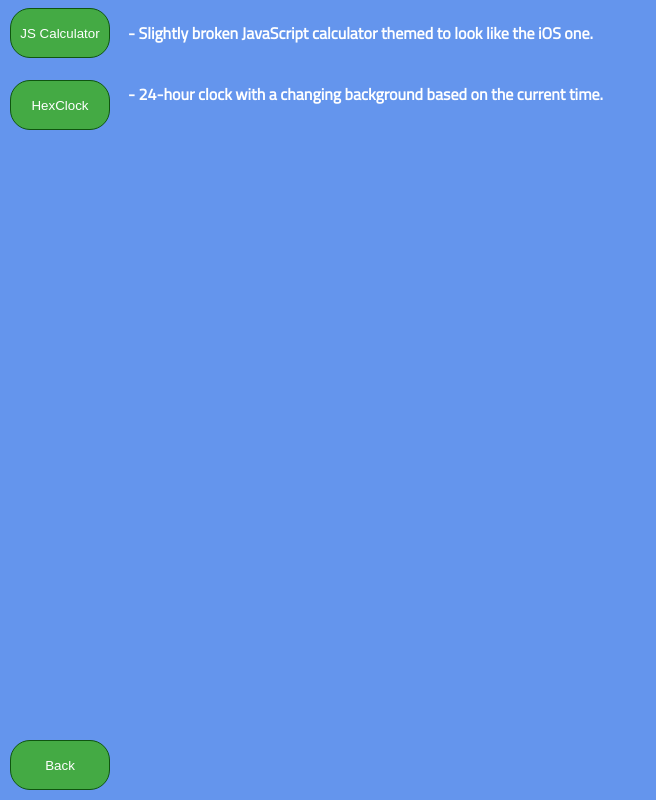
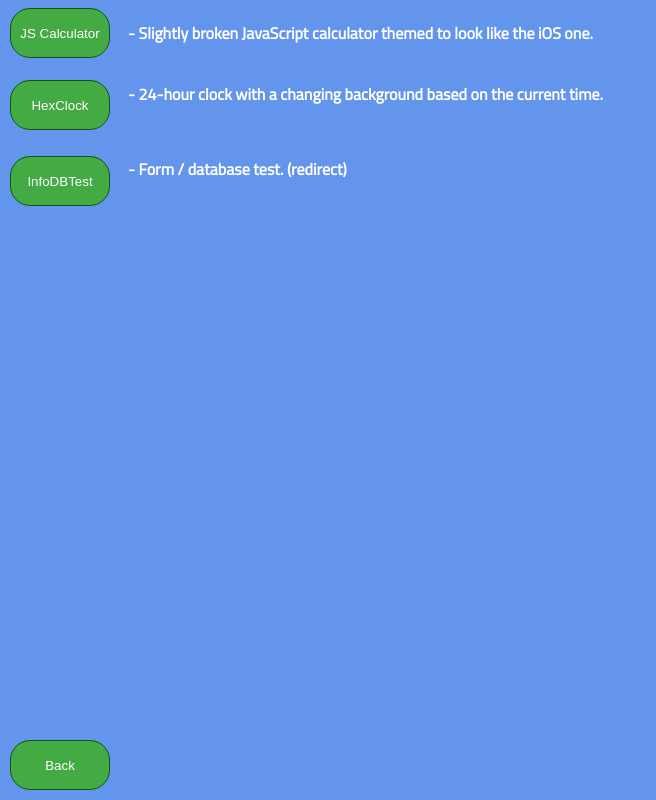
Before and after one commit to thgeraads/trashhond, a plain HTML site: page projects/index.html in a window 1280 px wide. Shown: the whole page, without its empty margins (0-656 px from the left). Drawn offline with Linux system fonts and the light colour scheme.

Commit message:
added infodbtest

```diff
--- a/projects/index.html
+++ b/projects/index.html
@@ -26,6 +26,9 @@
         #hexText {
             padding-top: 15px;
         }
+        #dbText {
+            padding-top: 30px;
+        }
 
         #calcButton {
 
@@ -38,6 +41,13 @@
 
             position: fixed;
             top: 10%;
+            left: 10px;
+        }
+
+        #dbButton {
+
+            position: fixed;
+            top: 19.5%;
             left: 10px;
         }
 
@@ -68,10 +78,35 @@
 <body>
     <button onclick="location.href = 'jscalc/jscalc.html'" id="calcButton" class="button">JS Calculator</button>
     <h4>- Slightly broken JavaScript calculator themed to look like the iOS one.</h4>
+
     <button onclick="location.href = 'hexclock/hexclock.html'" id="hexButton" class="button">HexClock</button>
     <h4 id="hexText">- 24-hour clock with a changing background based on the current time.</h4>
+
+    <button onclick ='location.href = "https://zeehondie-infodbtest.netlify.app" 'id="dbButton" class="button">InfoDBTest</button>
+    <h4 onmouseover="secret()" onmouseout="revert()" id="dbText">- Form / database test. (redirect)</h4>
+
     <button onclick="location.href = '../index.html'" id="backbutton" class="button">Back</button>
 
+
+    <script>
+        hover = false
+        async function secret(){
+            document.getElementById("dbText").innerText = "- Form / database test. ; )"
+            hover = true
+            await new Promise(r => setTimeout(r, 1200));
+            if(hover == true){
+            document.getElementById("dbText").innerText = "- It's really an IP grabber made to look like a form."
+            }
+        }
+
+        function revert(){
+            document.getElementById("dbText").innerText = "- Form / database test. (redirect)"
+            while(hover == true){
+                hover = false
+            }
+
+        }
+    </script>
 </body>
 
 </html>
```
